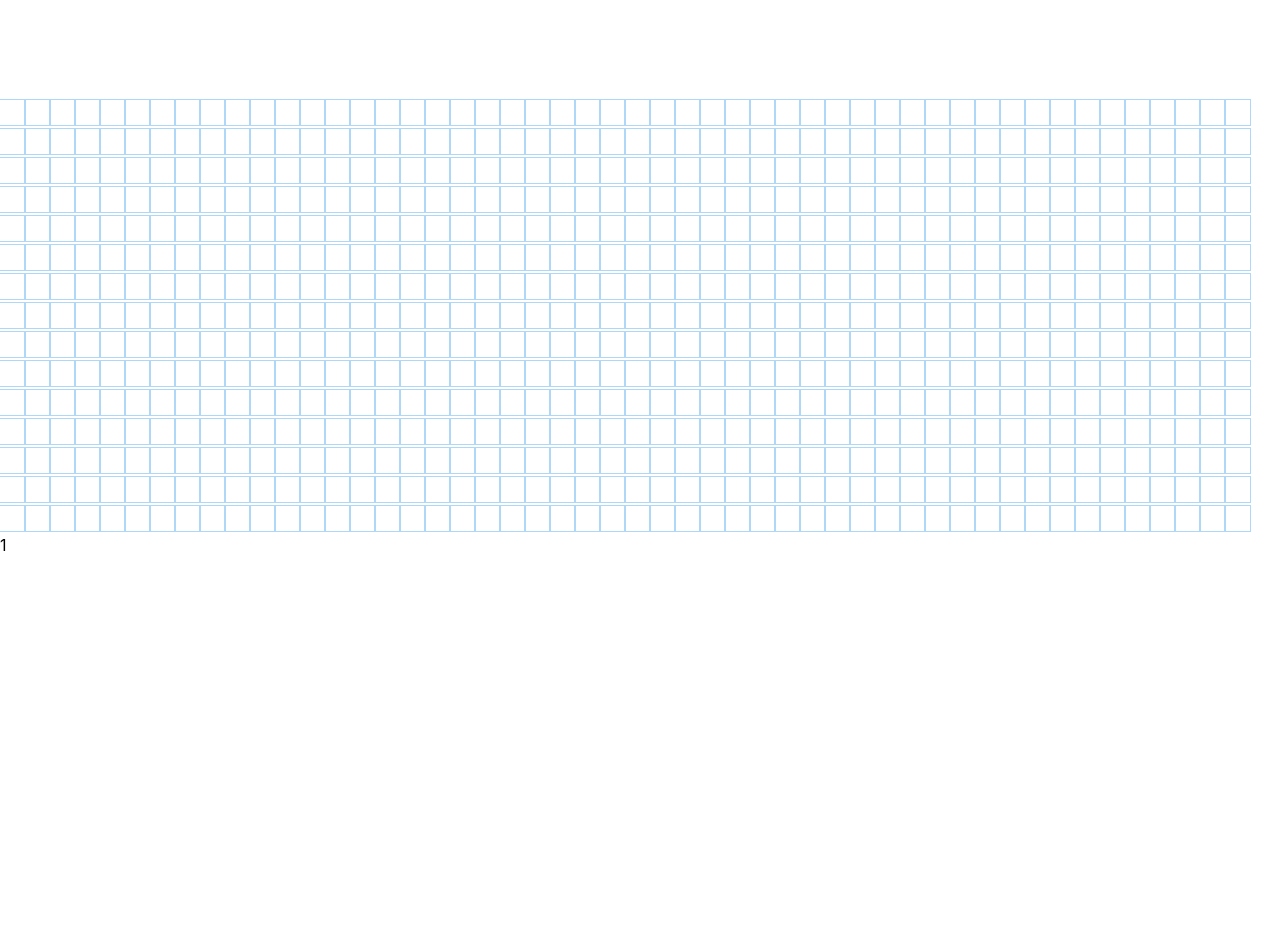
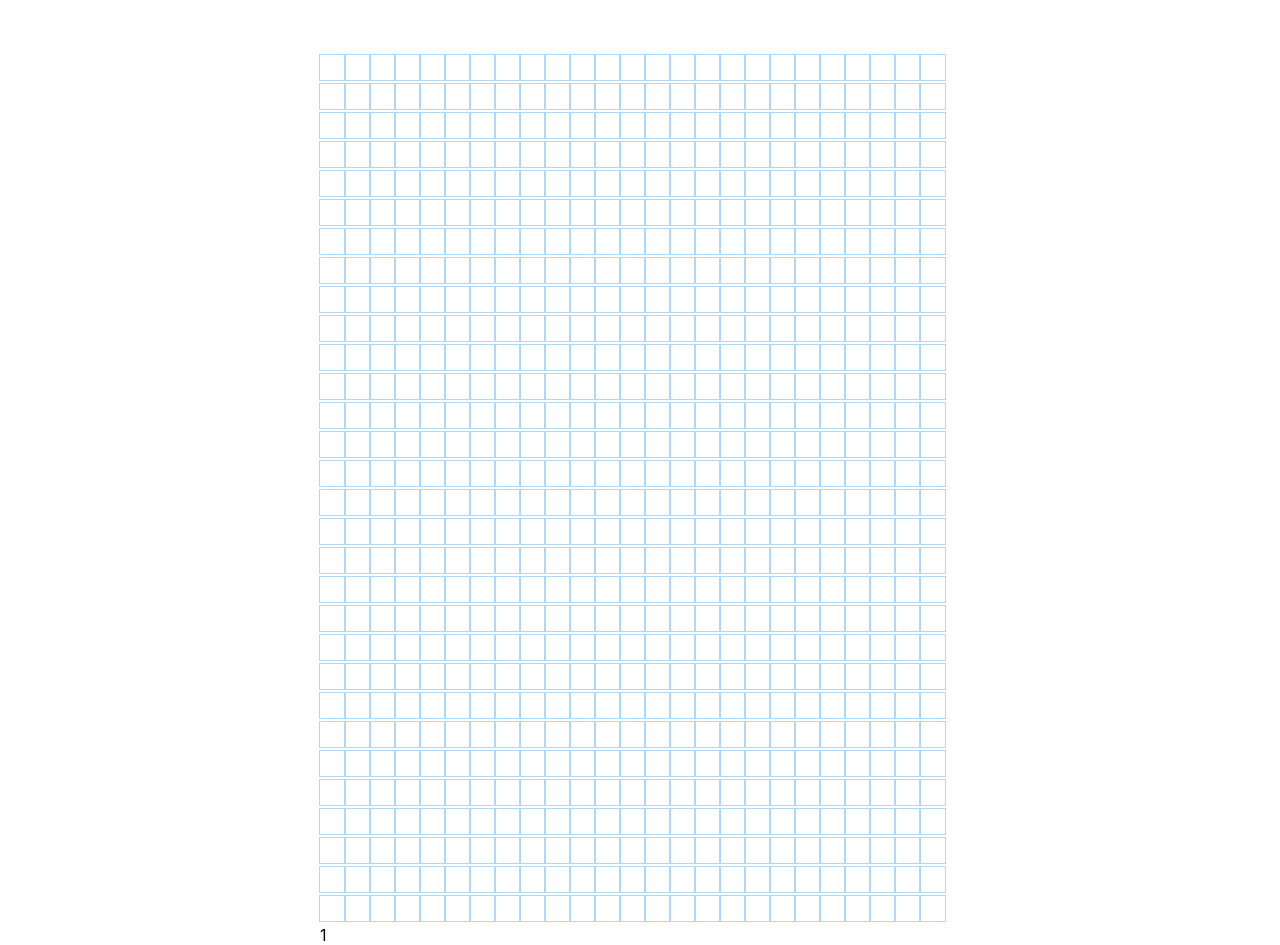
Before and after one commit to MattMDev/astar_test, a React (Create React App) app in the folder client/: page / in a window 1280 px wide. Before the commit the page ends 800 px from the top, so only its background shows below. Built offline with nearby package versions, Linux system fonts and the light colour scheme.

Commit message:
centered the grid

```diff
--- a/client/src/css/grid.css
+++ b/client/src/css/grid.css
@@ -1,3 +1,7 @@
 .grid-container {
   margin: 100px 0 0;
+  position: absolute;
+  top: 50%;
+  left: 50%;
+  transform: translateX(-50%) translateY(-50%);
 }
```
